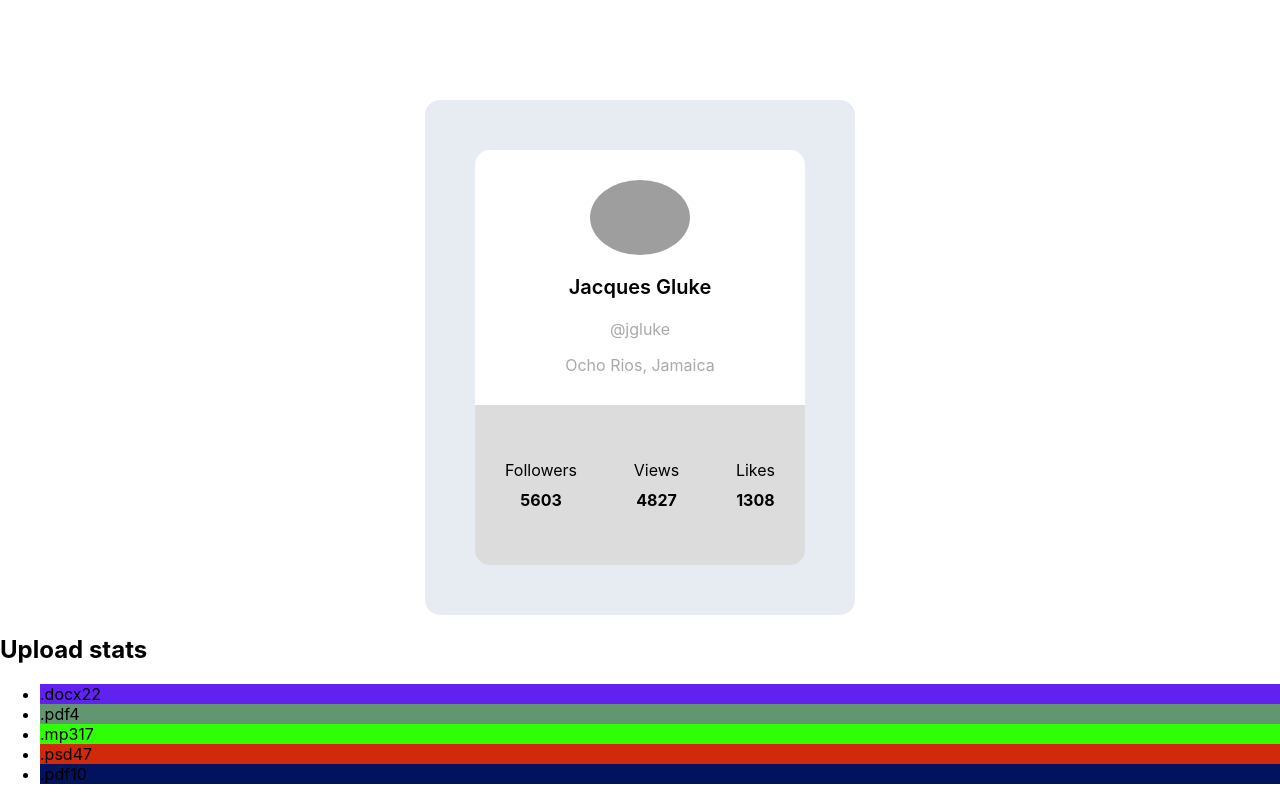
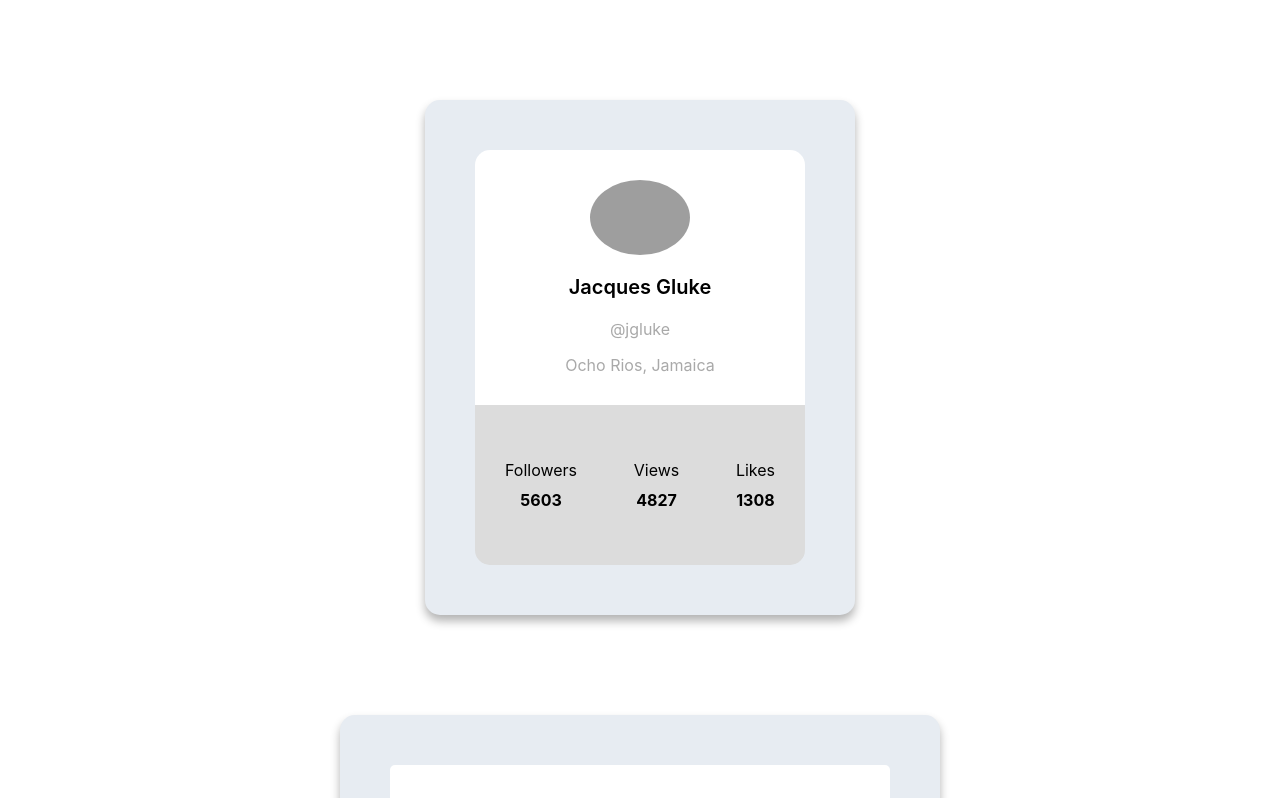
Before and after one commit to DanikJA/goit-react-hw-01-components, a React (Create React App) app: page / in a window 1280 px wide. Shown: the top 798 px of the page. Built offline with nearby package versions, Linux system fonts and the light colour scheme; grey boxes are pictures that could not be loaded.

Commit message:
finished customizing the statistics

```diff
--- a/src/components/Profile/Profile.styled.jsx
+++ b/src/components/Profile/Profile.styled.jsx
@@ -8,6 +8,8 @@ export const Wrapper = styled.div`
   padding: 50px 50px;
   background-color: #e7ecf2;
   border-radius: 15px;
+  box-shadow: 0 6px 10px rgba(0, 0, 0, 0.3);
+
 `;
 
 export const Avatar = styled.img`
--- a/src/components/Statistics/Statistics.jsx
+++ b/src/components/Statistics/Statistics.jsx
@@ -15,13 +15,12 @@ export const Statistics = ({ title, stats }) => {
     return (
         <StatisticsSection>
             <Title>{title}</Title>
-
             <StatList>
                 {stats.map(stat => {
                     return (
                         <Item key={stat.id} style={{backgroundColor: getRandomColor() }}>
                             <Label>{stat.label}</Label>
-                            <Percentage>{stat.percentage}</Percentage>
+                            <Percentage>{stat.percentage}%</Percentage>
                         </Item>
                     );
                 })}
--- a/src/components/Statistics/Statistics.styled.jsx
+++ b/src/components/Statistics/Statistics.styled.jsx
@@ -2,25 +2,54 @@ import styled from 'styled-components';
 
 
 export const StatisticsSection = styled.section`
-
+   width:500px;
+   margin-top: 100px;
+   margin-bottom: 100px;
+   margin-left:auto;
+   margin-right:auto;
+   padding: 50px 50px;
+   background-color: #e7ecf2;
+   border-radius: 15px;
+   box-shadow: 0 6px 10px rgba(0, 0, 0, 0.3);
 `;
 
 export const Title = styled.h2`
-
+text-align: center;
+font-size:25px;
+font-weight:600;
+background-color: white;
+padding-top: 30px;
+padding-bottom: 30px;
+margin:0;
+text-transform: uppercase;
+border-top-right-radius:5px;
+border-top-left-radius:5px;
 `;
 
 export const StatList = styled.ul`
-
+display:flex;
+margin:0;
+margin-left: auto;
+margin-right: auto;
+display: flex;
+justify-content: center;
+padding: 0;
 `;
 
 export const Item = styled.li`
-
+display:flex;
+flex-direction:column;
+list-style: none;
+width: 100px;
+align-Items: center;
+border-radius:5px
 `;
 
 export const Label = styled.span`
-
+ font-size:20px
 `;
 
 export const Percentage = styled.span`
-
+ font-size:25px;
+ margin-top: 5px;
 `;
```
Also changed, not shown: src/components/Statistics/Random.color.jsx (line endings or trailing spaces).
